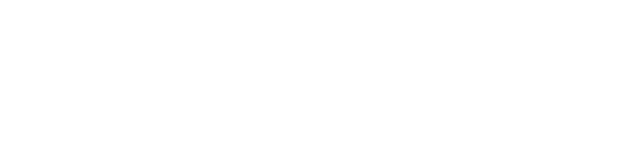
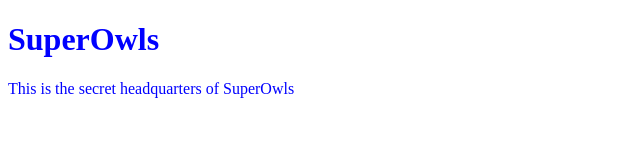
Before and after one commit to fankabo/fankabo.github.io, a plain HTML site: page unit_1/index.html in a window 1280 px wide. Shown: the whole page, without its empty margins (0-640 px from the left). Drawn offline with Linux system fonts and the light colour scheme.

Commit message:
syncing new repositary

```diff
--- a/unit_1/index.html
+++ b/unit_1/index.html
@@ -1,5 +1,11 @@
 <!DOCTYPE html>
 <html>
 <head>
-<title>
+<title>SuperOwls</title>
+	<link rel="stylesheet" type="text/css" href="css/style.css">
+</head>
 <body>
+	<h1>SuperOwls</h1>
+	<p>This is the secret headquarters of SuperOwls</p>
+</body>
+</html>
```
